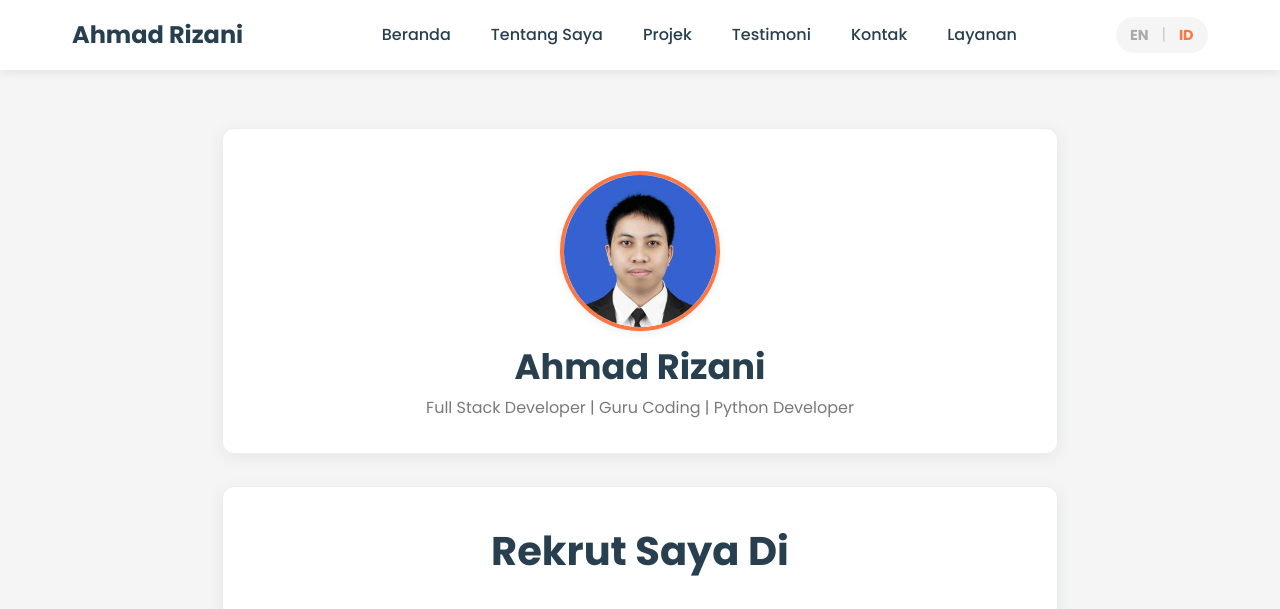
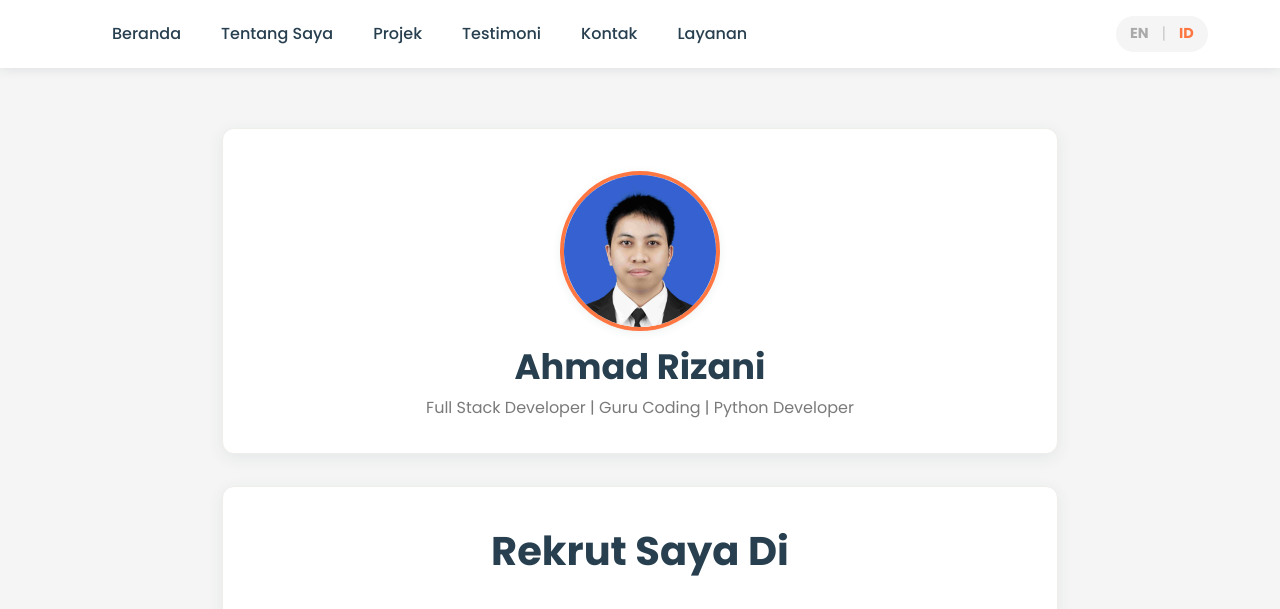
Before and after one commit to rjrizani/portofolio_basic, a plain HTML site: page service.html in a window 1280 px wide. Shown: the top 609 px of the page. Drawn offline with Linux system fonts and the light colour scheme.

Commit message:
Remove logo links from navigation in index and service pages

```diff
--- a/service.html
+++ b/service.html
@@ -15,7 +15,7 @@
 <body>
     <header>
         <nav>
-            <a href="index.html" class="nav-logo">Ahmad Rizani</a>
+
             <ul class="nav-links">
                 <li><a href="index.html" data-key="navHome">Home</a></li>
                 <li><a href="index.html#about" data-key="navAbout">About</a></li>
```
Also changed, not shown: index.html (+1 -1 lines).
